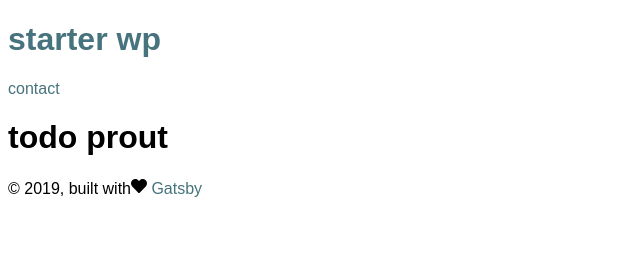
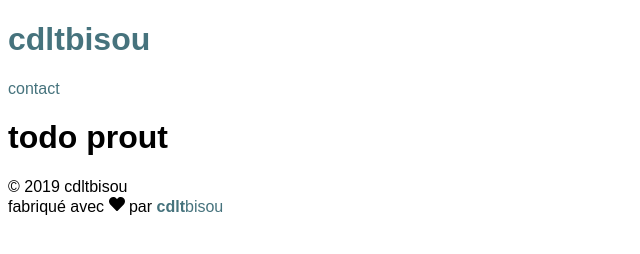
Before and after one commit to Camvillard/g-samantha-gallay, a Gatsby site: page / in a window 1280 px wide. Shown: the whole page, without its empty margins (0-640 px from the left). Built offline with nearby package versions, Linux system fonts and the light colour scheme; Gatsby itself is replaced by a stand-in of ours; a web font is replaced by a local one.

Commit message:
updated info in footer using staticquery

```diff
--- a/gatsby-config.js
+++ b/gatsby-config.js
@@ -2,7 +2,7 @@ require('dotenv').config();
 
 module.exports = {
   siteMetadata: {
-    title: `starter wp`,
+    title: `cdltbisou`,
     description: `starter for gatsby + wp`,
     author: `cdltbisou`,
   },
--- a/src/components/Footer.jsx
+++ b/src/components/Footer.jsx
@@ -1,46 +1,27 @@
 import React from 'react';
+import { StaticQuery, graphql } from "gatsby"
 
 import { FaHeart } from "react-icons/fa";
 
 
-const Footer = () => {
-  return(
-    <div>
-     © {new Date().getFullYear()}, built with
-     <FaHeart />
-     {` `}
-     <a href="https://www.gatsbyjs.org">Gatsby</a>
-    </div>
-  )
-}
-
-export default Footer;
-
-
-
-// export const query = graphql`
-//   query {
-//     site {
-//       siteMetadata {
-//         title
-//       }
-//     }
-//   }
-// `
-
-
-
-  // <StaticQuery
-  //   query={graphql`
-  //     query {
-  //       placeholderImage: file(relativePath: { eq: "gatsby-astronaut.png" }) {
-  //         childImageSharp {
-  //           fluid(maxWidth: 300) {
-  //             ...GatsbyImageSharpFluid
-  //           }
-  //         }
-  //       }
-  //     }
-  //   `}
-  //   render={data => <Img fluid={data.placeholderImage.childImageSharp.fluid} />}
-  // />
+export default () => (
+  <StaticQuery
+    query={graphql`
+      query FooterQuery {
+        site {
+          siteMetadata {
+            title
+          }
+        }
+      }
+    `}
+    render={data => (
+      <footer>
+        <p>© {new Date().getFullYear()} {data.site.siteMetadata.title} <br/>
+          fabriqué avec <FaHeart /> par
+          <a href="https://www.cdltbisou.com"> <strong>cdlt</strong>bisou</a>
+        </p>
+      </footer>
+    )}
+  />
+)
```
